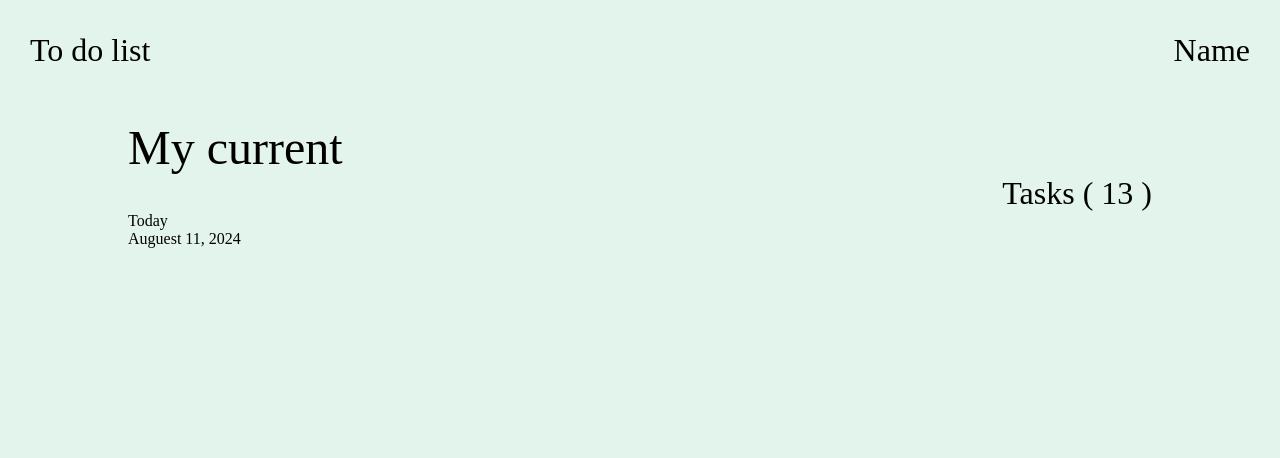
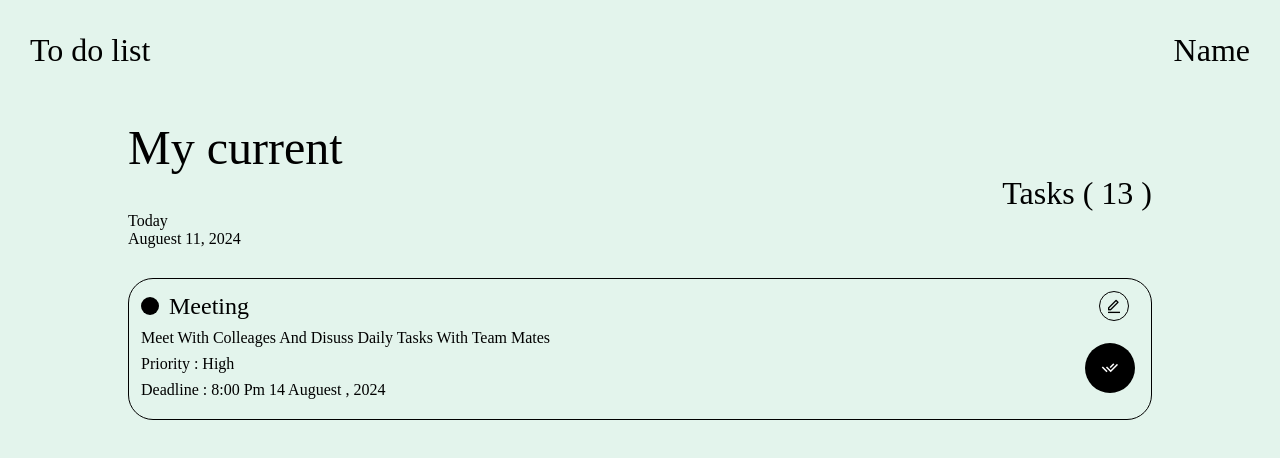
Before and after one commit to Dev7896/Todolist, a plain HTML site: page index.html in a window 1280 px wide. Drawn offline with nearby package versions, Linux system fonts and the light colour scheme; a web font is replaced by a local one.

Commit message:
main section done

```diff
--- a/index.html
+++ b/index.html
@@ -30,7 +30,23 @@
       </section>
       <section class="main-section-two">
         <article class="task-box">
-
+          <article id="task-box-one">
+            <div class="circle"></div>
+            <div class="title">meeting</div>
+            <div class="edit-button display-center">
+              <i class="ri-edit-line"></i>
+            </div>
+          </article>
+          <article class="task-box-two">
+            <div id="description">
+              Meet with colleages and disuss daily tasks with team mates
+            </div>
+            <p>Priority : <span id="priority">high</span></p>
+            <p>Deadline : <span id="deadline">8:00 pm 14 auguest , 2024</span></p>
+          </article>
+          <button class="check-button ">
+            <i class="ri-check-double-line ri-lg"></i>
+          </button>
         </article>
       </section>
     </main>
--- a/style.css
+++ b/style.css
@@ -13,6 +13,14 @@ body {
 :root {
   --heading-font-size: xx-large;
   --middle-section-size: xxx-large;
+  --regular-font-size : x-large ;
+  --general-radius : 25px ;
+  --regular-gap : 8px ;
+}
+.display-center {
+    display: flex;
+    justify-content: center;
+    align-items: center;
 }
 header {
   width: 100%;
@@ -54,3 +62,82 @@ main {
   margin-left: auto;
 
 }
+.main-section-two {
+    width: 100%;
+    height: auto;
+    display: flex;
+    flex-flow: column nowrap;
+    margin-top: 30px;
+
+}
+.main-section-two > .task-box {
+    width: 100%;
+    height: auto;
+    padding: 12px;
+    display: flex;
+    flex-flow: column nowrap;
+    border: 1px solid black;
+    border-radius: var(--general-radius);
+    background-color: transparent;
+    position: relative ;
+}
+
+.main-section-two > .task-box > #task-box-one{
+    width: 100%;
+    height: auto;
+    display: flex;
+    flex-flow: row nowrap;
+    gap: 10px;
+    align-items: center;
+
+}
+.circle{
+    width: 18px;
+    height: 18px;
+    background-color: black;
+    border: none;
+    border-radius: 100%;
+}
+
+.main-section-two > .task-box > #task-box-one > .title {
+    font-size: var(--regular-font-size);
+    text-transform: capitalize;
+}
+.edit-button {
+    width: 30px;
+    height: 30px;
+    border: 1px solid black;
+    border-radius: 50%;
+    /* justify-self: flex-end; */
+    margin-left: auto;
+    margin-right: 10px;
+}
+.task-box-two {
+    text-transform: capitalize;
+    width:75% ;
+    height: auto;
+    margin: var(--regular-gap) 0px;
+    display: flex;
+    gap: var(--regular-gap);
+    flex-flow: column nowrap;
+
+}
+.check-button {
+width: 50px;
+height: 50px;
+background-color: black;
+border: none;
+border-radius: 50%;
+position: absolute;
+right: 16px;
+bottom: 26px;
+
+
+}
+.check-button > i {
+    color : white ;
+
+}
+#priority {
+    text-transform: capitalize;
+}
```
